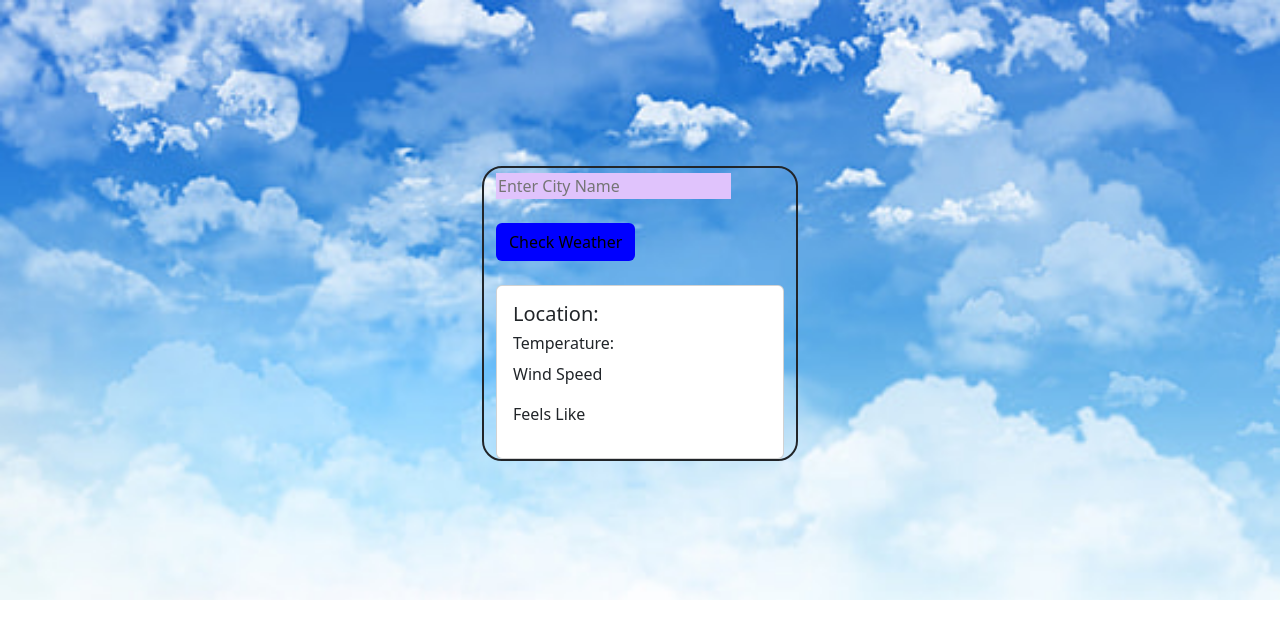
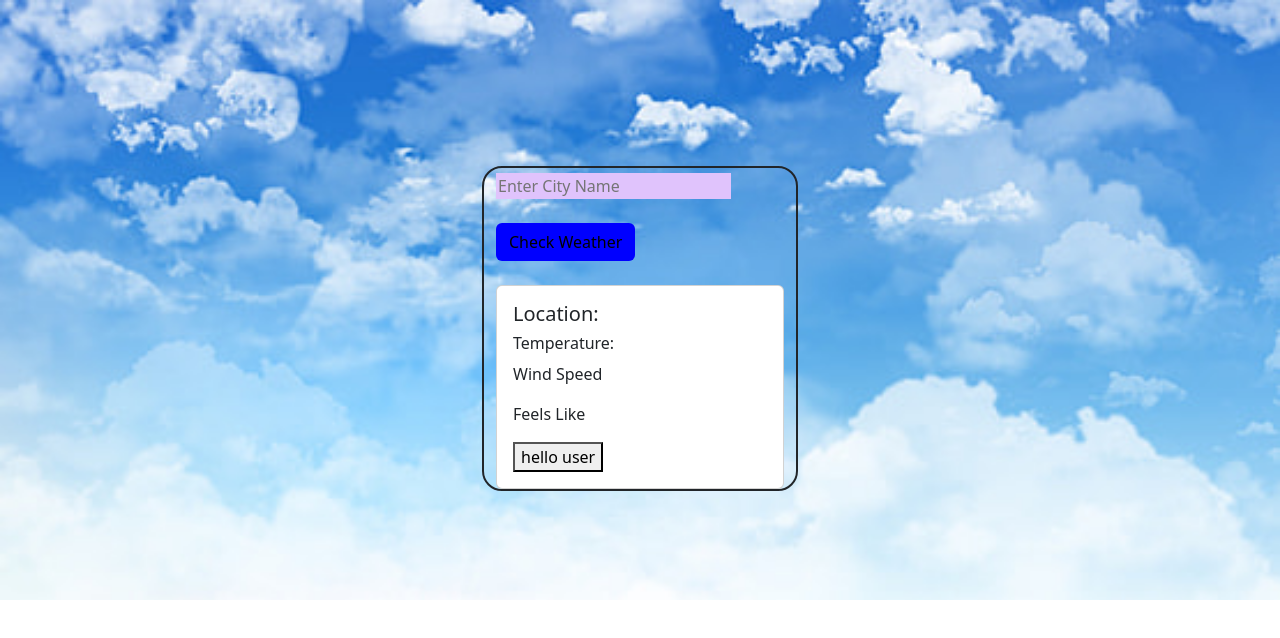
Before and after one commit to SaadAhmdKhan/Weather_Application, a plain HTML site: page Weather_App/index.html in a window 1280 px wide. Drawn offline with nearby package versions, Linux system fonts and the light colour scheme.

Commit message:
Update Index html

```diff
--- a/Weather_App/index.html
+++ b/Weather_App/index.html
@@ -21,6 +21,7 @@
             <h6 class="card-title">Temperature: <span id="temp"></span></h6>
             <p>Wind Speed <span id="speed"></span></p>
             <p>Feels Like <span id="Feels"></span></p>
+            <button>hello user</button>
         </div>
         </div>
     </div>
```
